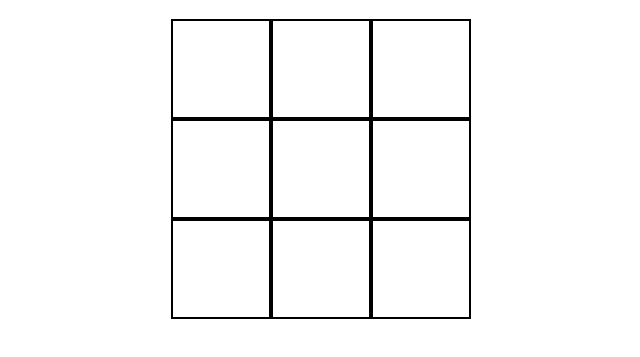
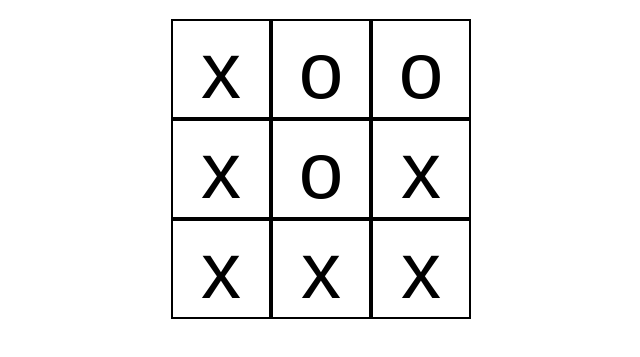
Before and after one commit to aljones1816/tic-tac-toe, a plain HTML site: page index.html in a window 1280 px wide. Shown: the part 61-418 px from the top of the page, without its empty margins (319-959 px from the left). Drawn offline with Linux system fonts and the light colour scheme.

Commit message:
added gameboard html

```diff
--- a/Styles/style.css
+++ b/Styles/style.css
@@ -18,9 +18,12 @@ body {
 }
 
 .board-square {
-
+    text-align: center;
+    vertical-align: middle;
+    line-height: 100px;
     background-color: white;
     border: solid 2px black;
+    font-size: 5em;
 
 }
 
--- a/index.html
+++ b/index.html
@@ -11,15 +11,15 @@
     <h1>Tic Tac Toe</h1>
     <div class ="flexbox">
     <div class="container">
-        <div class="board-square" id="one"></div>
-        <div class="board-square" id="two"></div>
-        <div class="board-square" id="three"></div>
-        <div class="board-square" id="four"></div>
-        <div class="board-square" id="five"></div>
-        <div class="board-square" id="six"></div>
-        <div class="board-square" id="seven"></div>
-        <div class="board-square" id="eight"></div>
-        <div class="board-square" id="nine"></div>
+        <div class="board-square" id="one">x</div>
+        <div class="board-square" id="two">o</div>
+        <div class="board-square" id="three">o</div>
+        <div class="board-square" id="four">x</div>
+        <div class="board-square" id="five">o</div>
+        <div class="board-square" id="six">x</div>
+        <div class="board-square" id="seven">x</div>
+        <div class="board-square" id="eight">x</div>
+        <div class="board-square" id="nine">x</div>
     </div>
 </div>
     <script src="./JS/index.js"></script>
```
